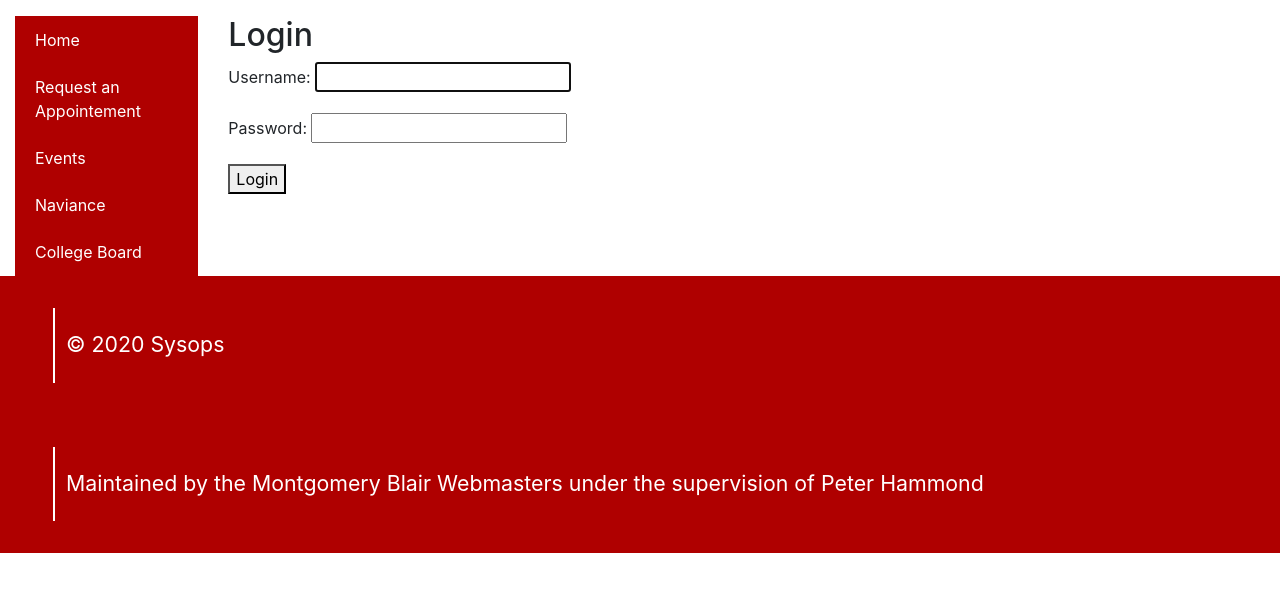
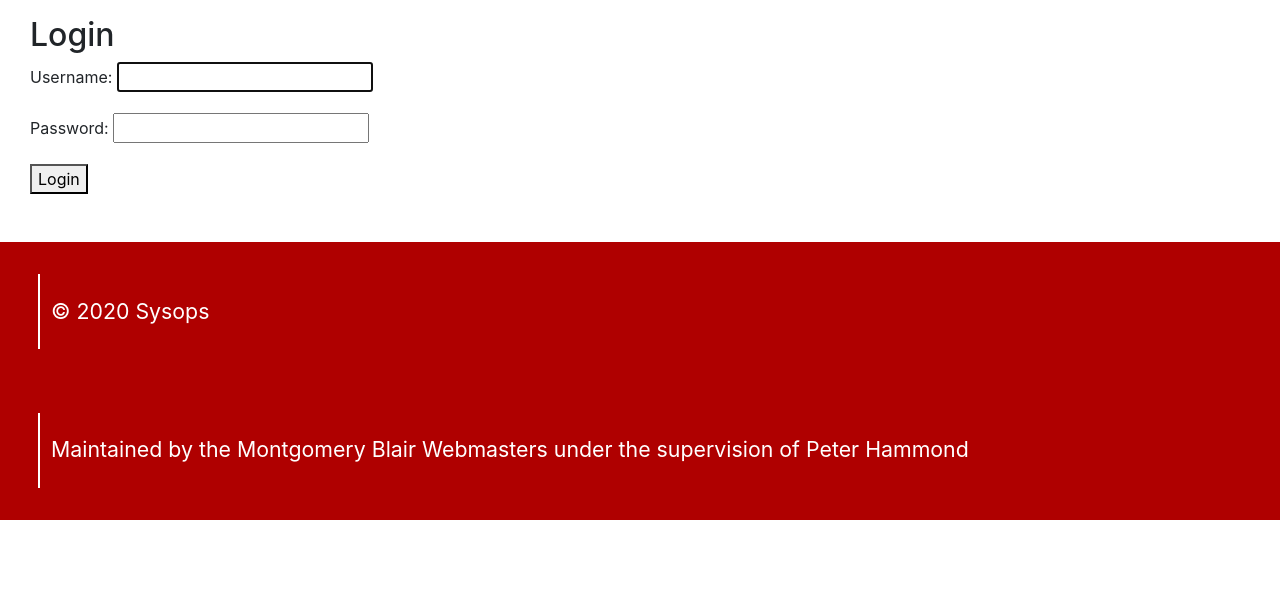
Before and after one commit to mbhs/counselor, a Django app: page /auth/login/ in a window 1280 px wide. Shown: the part 153-745 px from the top of the page. Run offline with Django 3.2, Linux system fonts and the light colour scheme; some libraries are stand-ins or nearby versions.

Commit message:
Fixed staffview/authentication, login at /auth/login

```diff
--- a/core/templates/base.html
+++ b/core/templates/base.html
@@ -18,16 +18,6 @@
 {% include 'core/header.html' %}
 
     <div id="mainContent" class="content">
-<div class="mobile-list-group float-left" id="mobileMenu" style="display:none;background-color:white">
-
-    <a id="homePageLink" href="{% url 'core:index' %}" class="list-group-item list-group-item-action">Home</a>
-    <a id="eventsLink" href="{% url 'core:events' %}" class="list-group-item list-group-item-action">Events</a>
-    {% for object in objects %}
-    <a id="sidelink-{{object.id}}" href="{% url 'core:content' object.shortTitle %}" class="list-group-item list-group-item-action">{{ object.shortTitle }}</a>
-    {% endfor %}
-    <a href="#" class="list-group-item list-group-item-action external">Naviance</a>
-    <a href="#" class="list-group-item list-group-item-action external">College Board</a>
-</div>
             <div class="container-fluid ml-0 pt-3 mr-0" style="z-index:1">
                     <div class="row">
 					{% block top %}
@@ -42,9 +32,15 @@
                             {% endblock %}
                         </div>
                     </div>
+                    <div class="row">
+                        <br><br>
+                        <!-- Spacing tags, so the footer doesn't touch the sidebar -->
+                    </div>
+                    <div class="row">
+                        {% include 'core/footer.html' %}
+                    </div>
             </div>
     </div>
-    {% include 'core/footer.html' %}
 </body>
 
 
--- a/core/templates/registration/login.html
+++ b/core/templates/registration/login.html
@@ -1,10 +1,105 @@
-{% extends 'base.html' %}
+{% load static %}
+<!DOCTYPE html>
+<html lang="en">
 
-{% block body %}
+<head>
+    <meta charset="UTF-8">
+    <title>{{ title|default:"MBHS Counseling" }}</title>
+    <meta name="viewport" content="width=device-width, initial-scale=1.0">
+    <link rel="stylesheet" type="text/css" href="{% static 'core/style.css' %}">
+    <!---Load Bootstrap, JQuery, Ajax, and Javascript-->
+    <link rel="stylesheet" href="https://stackpath.bootstrapcdn.com/bootstrap/4.1.3/css/bootstrap.min.css" integrity="sha384-MCw98/SFnGE8fJT3GXwEOngsV7Zt27NXFoaoApmYm81iuXoPkFOJwJ8ERdknLPMO" crossorigin="anonymous">
+    <script src="https://ajax.googleapis.com/ajax/libs/jquery/3.1.1/jquery.min.js"></script>
+    <script src="https://code.jquery.com/jquery-3.3.1.slim.min.js" integrity="sha384-q8i/X+965DzO0rT7abK41JStQIAqVgRVzpbzo5smXKp4YfRvH+8abtTE1Pi6jizo" crossorigin="anonymous"></script>
+    <script src="https://stackpath.bootstrapcdn.com/bootstrap/4.1.3/js/bootstrap.min.js" integrity="sha384-ChfqqxuZUCnJSK3+MXmPNIyE6ZbWh2IMqE241rYiqJxyMiZ6OW/JmZQ5stwEULTy" crossorigin="anonymous"></script>
+</head>
+
+<body onresize="pushHeaders();">
+{% include 'core/header.html' %}
+
+    <div id="mainContent" class="content">
+            <div class="container-fluid ml-0 pt-3 mr-0" style="z-index:1">
+                        <div class="col">
+
+                          <!-- Actual Login Stuff -->
                           <h2>Login</h2>
                           <form method="post">
                             {% csrf_token %}
                             {{ form.as_p }}
                             <button type="submit">Login</button>
                           </form>
-{% endblock %}
+                          <!-- End of actual login stuff -->
+
+                        </div>
+                    </div>
+                    <div class="row">
+                        <br><br>
+                        <!-- Spacing tags, so the footer doesn't touch the sidebar -->
+                    </div>
+                    <div class="row">
+                        {% include 'core/footer.html' %}
+                    </div>
+            </div>
+    </div>
+</body>
+
+
+<script>
+function showMenu() {
+if (document.getElementById("mobileMenu").style.position == "fixed") {
+document.getElementById("mobileMenu").style.position = "static";
+document.getElementById("mobileMenu").style.display = "none";
+document.getElementById("mobileLogo").src="media/mbhs.png"
+
+} else {
+document.getElementById("mobileMenu").style.position = "fixed";
+document.getElementById("mobileMenu").style.display = "block";
+document.getElementById("mobileMenu").style.height = window.innerHeight - document.getElementById("mobileHeader").offsetHeight + "px";
+document.getElementById("mobileLogo").src="media/mbhs.png"
+
+
+}
+}
+
+
+
+function headerPush() {
+    document.getElementById("mainContent").style.marginTop = document.getElementById("mainHeader").offsetHeight + "px";
+}
+
+function mHeaderPush() {
+    document.getElementById("mainContent").style.marginTop = document.getElementById("mobileHeader").offsetHeight + "px";
+}
+
+function pushHeaders() {
+if (window.innerWidth<600) {
+    mHeaderPush();
+} else {
+    headerPush();
+}
+
+
+}
+
+if (window.innerWidth<600){
+    document.getElementById("mainHeader").style.display = "none";
+    document.getElementById("mobileHeader").style.display = "block";
+    document.getElementById("mobileMenu").style.display = "none";
+    mHeaderPush();
+    document.getElementById("mainContent").onresize =mHeaderPush;
+    document.getElementById("sidebarThing").style.display = "none";
+
+
+} else {
+    headerPush();
+
+    document.getElementById("mainContent").onresize =headerPush;
+
+}
+
+
+
+
+</script>
+
+</html>
--- a/core/views.py
+++ b/core/views.py
@@ -3,7 +3,7 @@ from django.http import HttpResponseRedirect, HttpResponse
 from django.urls import reverse
 from django.contrib.auth.decorators import login_required
 from django.contrib.auth.models import User
-from django.contrib.auth import authenticate, login
+from django.contrib.auth import authenticate, login, logout
 from .models import *
 from .forms import *
 import datetime
@@ -19,7 +19,7 @@ def eventForm(request):
         return
     return render(request,"core/addForm.html",{"objects":TextPage.objects.order_by('numId')})
 
-@login_required
+@login_required(login_url='/auth/login/')
 def staffView(request):
     return render(request,"core/staff.html",{"objects":TextPage.objects.order_by('numId'),"events":Event.objects.order_by("date")})
 
--- a/counseling/settings.py
+++ b/counseling/settings.py
@@ -129,6 +129,6 @@ MEDIA_URL = '/media/'
 
 MEDIA_ROOT =  os.path.join(BASE_DIR, "media")
 
-LOGIN_REDIRECT_URL = '/Staff/'
+LOGIN_REDIRECT_URL = '/staff/'
 
 LOGOUT_REDIRECT_URL = '/'
```
Also changed, not shown: core/templates/core/staff.html (+3 -7 lines), db.sqlite3. Lines whose indentation alone changed are shown as unchanged.
